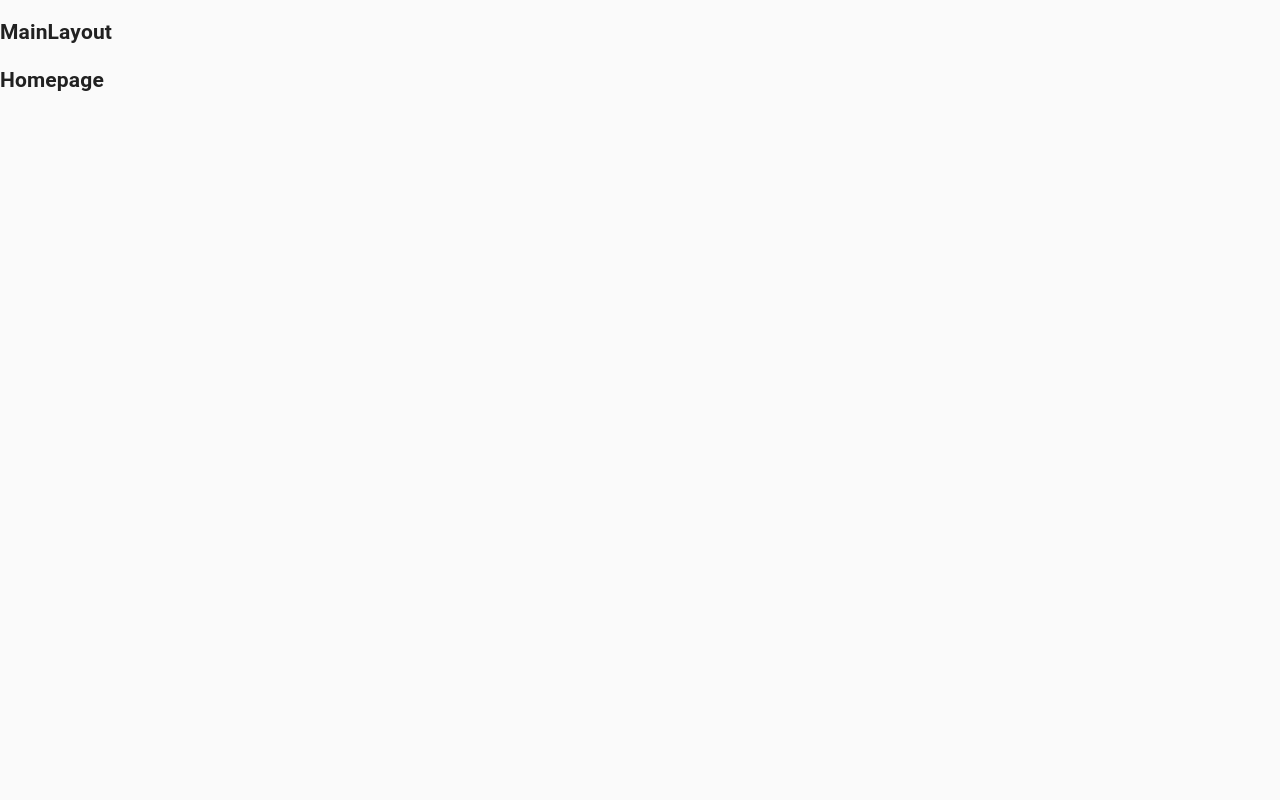
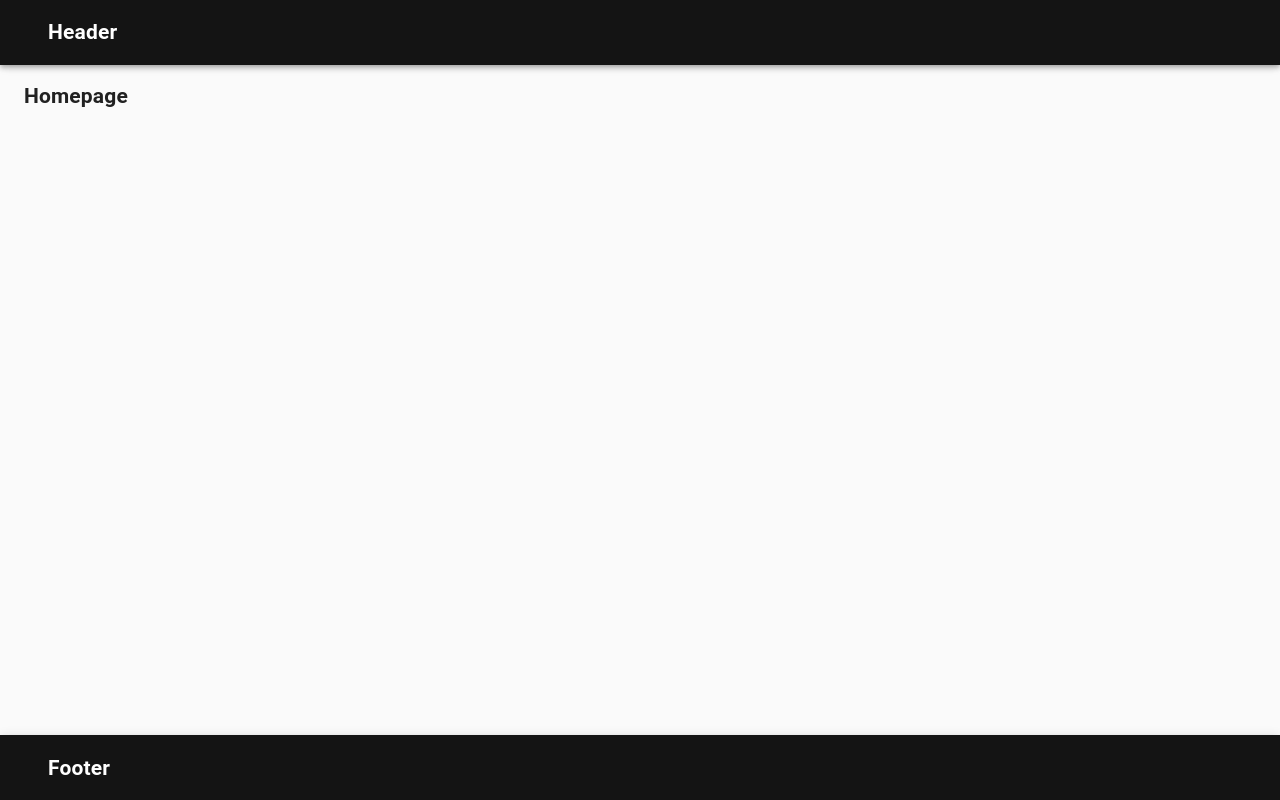
Before and after one commit to piotr-rajtar/globetrotter-shop, a React (Create React App) app: page / in a window 1280 px wide. Built offline with nearby package versions, Linux system fonts and the light colour scheme.

Commit message:
Create MainLayout view

```diff
--- a/src/components/layout/MainLayout/MainLayout.js
+++ b/src/components/layout/MainLayout/MainLayout.js
@@ -1,17 +1,40 @@
 import React from 'react';
 import PropTypes from 'prop-types';
-
-import clsx from 'clsx';
 
 // import { connect } from 'react-redux';
 // import { reduxSelector, reduxActionCreator } from '../../../redux/exampleRedux.js';
 
 import styles from './MainLayout.module.scss';
 
-const Component = ({className, children}) => (
-  <div className={clsx(className, styles.root)}>
-    <h2>MainLayout</h2>
-    {children}
+import { Header } from '../Header/Header';
+import { Footer } from '../Footer/Footer';
+
+import AppBar from '@material-ui/core/AppBar';
+import Toolbar from '@material-ui/core/Toolbar';
+import Container from '@material-ui/core/Container';
+
+const Component = ({children}) => (
+  <div className={styles.root}>
+    <AppBar position='fixed'>
+      <Container>
+        <Toolbar>
+          <Header />
+        </Toolbar>
+      </Container>
+    </AppBar>
+
+    <Container>
+      <Toolbar />
+      {children}
+    </Container>
+
+    <AppBar position='fixed' className={styles.footer}>
+      <Container>
+        <Toolbar>
+          <Footer />
+        </Toolbar>
+      </Container>
+    </AppBar>
   </div>
 );
 
--- a/src/components/layout/MainLayout/MainLayout.module.scss
+++ b/src/components/layout/MainLayout/MainLayout.module.scss
@@ -2,3 +2,8 @@
 
 // .root {
 // }
+
+.footer {
+  top: auto;
+  bottom: 0;
+}
```
